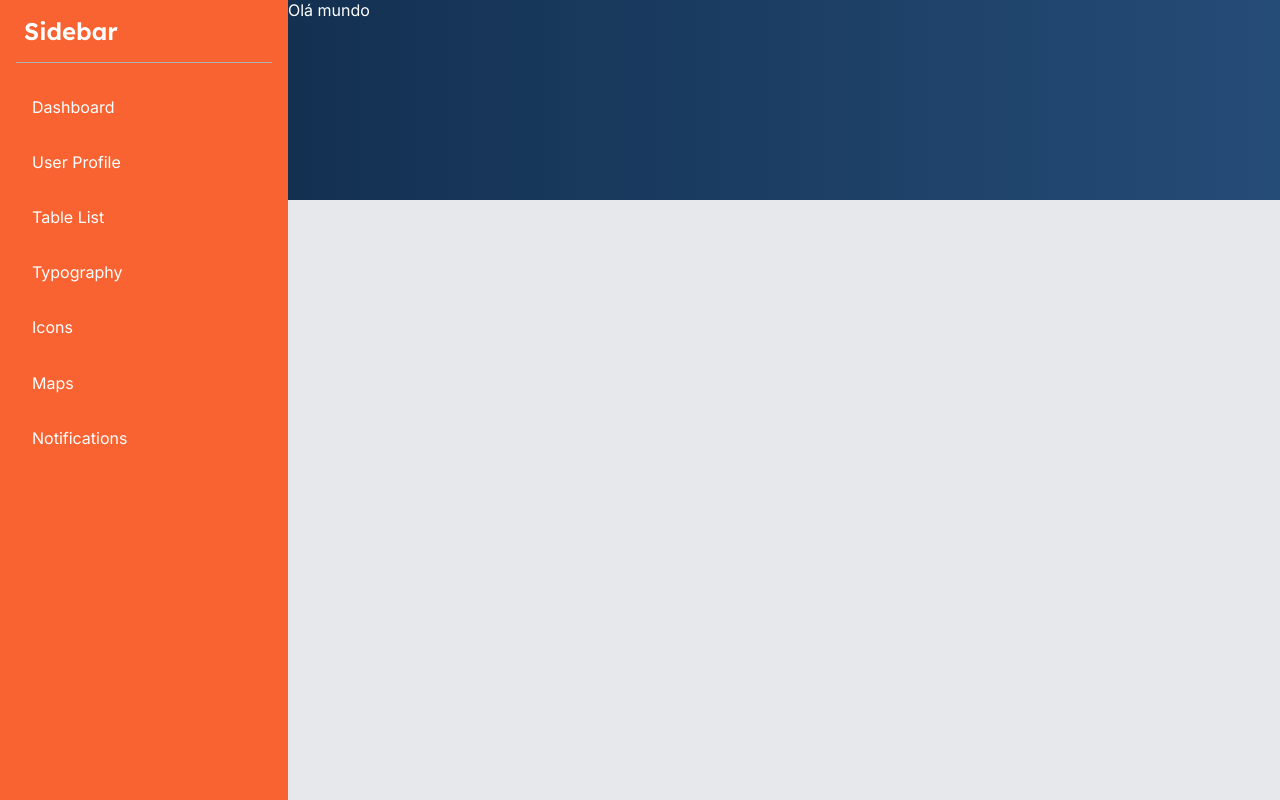
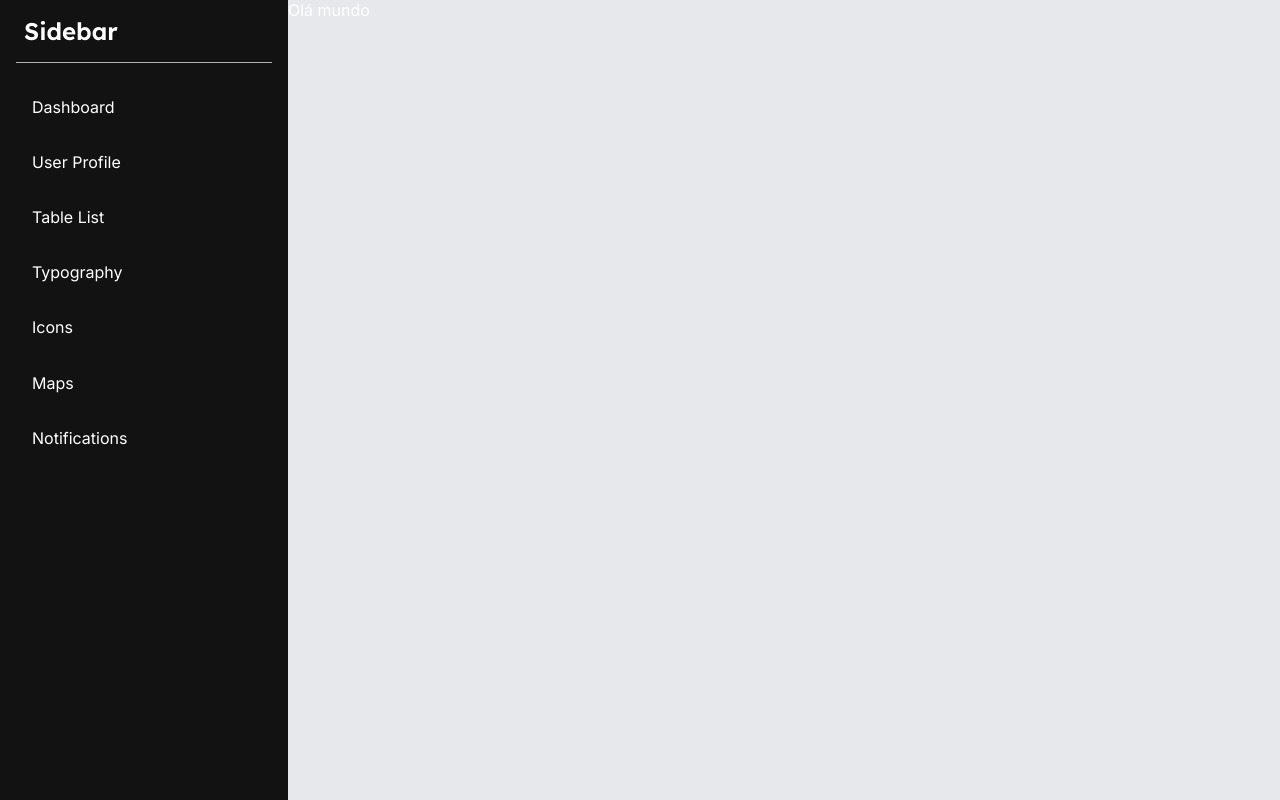
Before and after one commit to MatheusGomesRocha/dashboard_next, a Next.js app: page / in a window 1280 px wide. Built offline with nearby package versions, Linux system fonts and the light colour scheme.

Commit message:
Mudando cor da Sidebar

```diff
--- a/src/components/Header/styles.module.scss
+++ b/src/components/Header/styles.module.scss
@@ -1,5 +1,4 @@
 .headerContainer {
     flex: 1;
     height: 200px;
-    background: linear-gradient(90deg, rgba(19,48,81,1) 0%, rgba(37,76,119,1) 100%);
 }
--- a/src/components/Sidebar/styles.module.scss
+++ b/src/components/Sidebar/styles.module.scss
@@ -21,7 +21,7 @@
     width: 18rem;
     z-index: 1;
     position: absolute;
-    background: var(--orange);
+    background: var(--black-light);
 }
 
 .title {
--- a/src/styles/globals.scss
+++ b/src/styles/globals.scss
@@ -7,6 +7,7 @@
 :root {
   --white: #fff;
 
+  --black-light: #121212;
   --black-transparent: rgba(0, 0, 0, 0.6);
 
   --gray-100: #e6e8eb;
@@ -42,7 +43,7 @@ button, li {
 
 li:hover {
   background: var(--white);
-  color: var(--orange);
+  color: var(--black-light);
 }
 
 h1, h2 {
```
